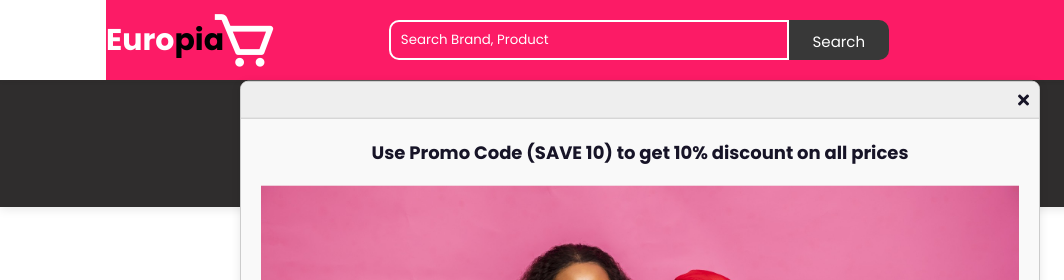
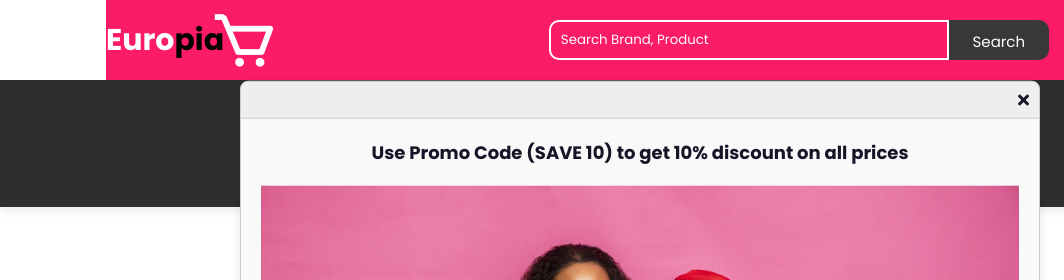
Before and after one commit to Krypto2000/Responsive_ecommerceweb_developed_by_Krypto, a website: page index.html in a window 1280 px wide. Shown: the top 280 px of the page, 0-1064 px from the left. Drawn offline with nearby package versions, Linux system fonts and the light colour scheme.

Commit message:
new changes

```diff
--- a/assets/css/style.css
+++ b/assets/css/style.css
@@ -102,7 +102,7 @@ header{
 .search{
     width: 500px;
     display: flex;
-    margin-right: 10rem;
+
 }
 
 .search-box{
```
